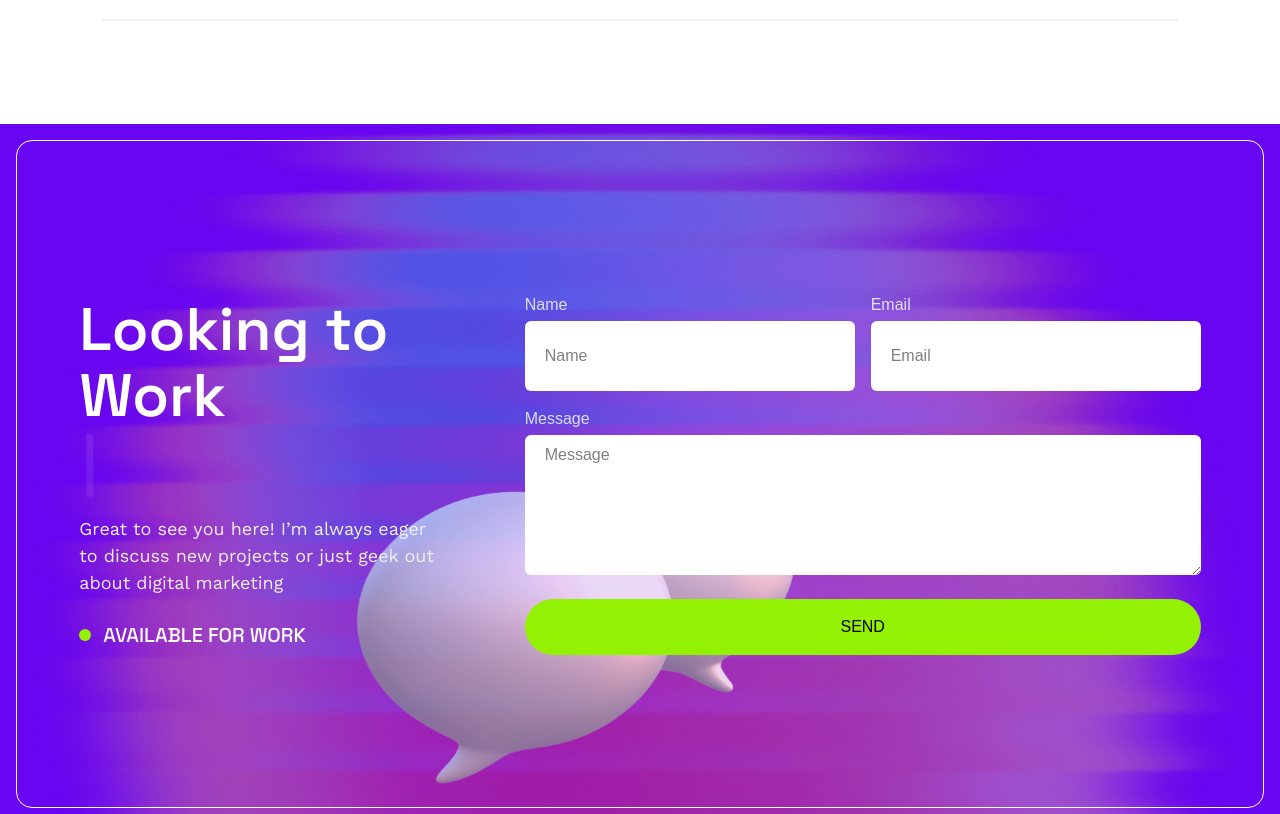
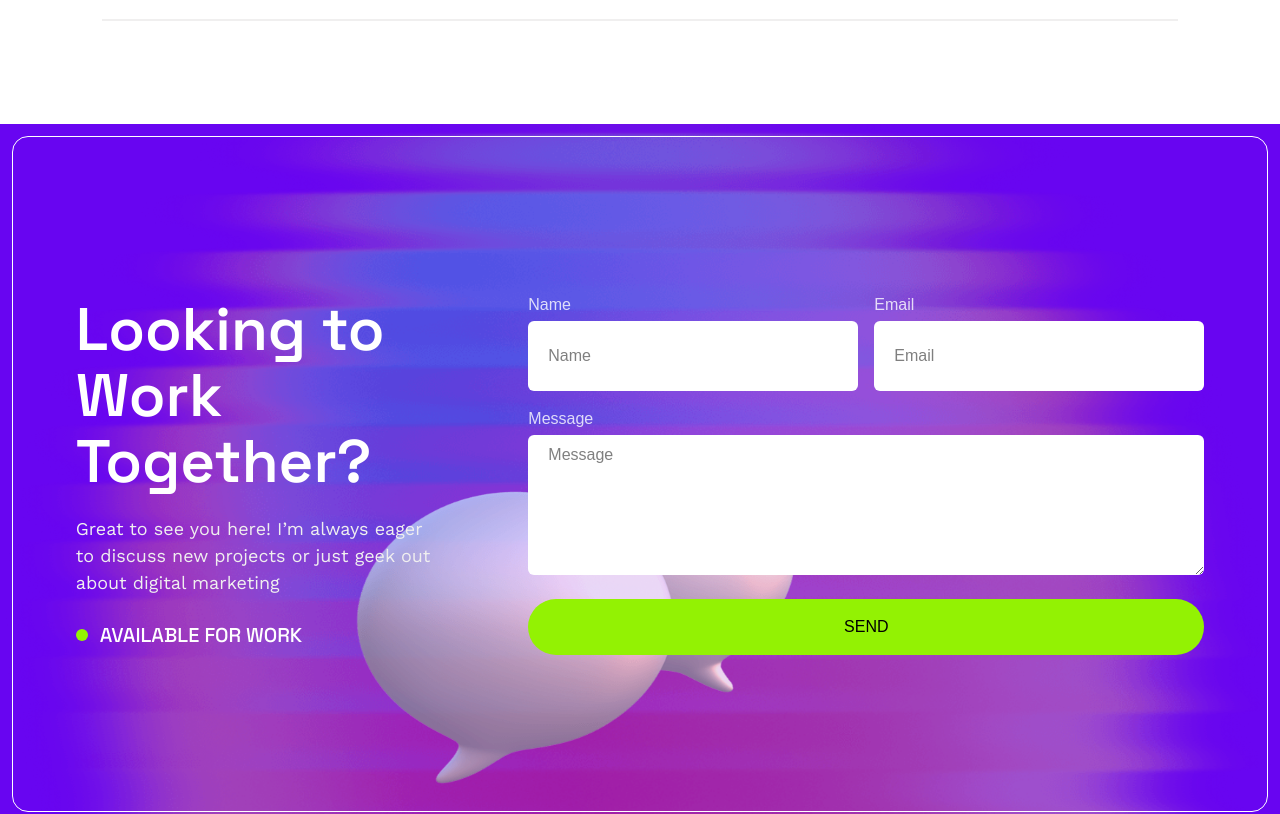
Before and after one commit to ahmedafzal98/ahmed-portfolio, a Next.js app: page / in a window 1280 px wide. Shown: the part 5680-6494 px from the top of the page. Built offline with nearby package versions, Linux system fonts and the light colour scheme.

Commit message:
fixed issues

```diff
--- a/src/components/ContactForm.tsx
+++ b/src/components/ContactForm.tsx
@@ -81,7 +81,8 @@ const ContactForm = forwardRef<HTMLDivElement>((props, ref) => {
   return (
     <motion.div
       ref={ref}
-      className="relative bg-[#6805F1] h-[700px] p-4 mt-[8%] overflow-hidden"
+      id="contact"
+      className="relative bg-[#6805F1] h-[700px] p-3 mt-[8%] overflow-hidden"
       initial={{ opacity: 0 }}
       whileInView={{ opacity: 1 }}
       viewport={{ once: true, amount: 0.2 }}
@@ -115,15 +116,7 @@ const ContactForm = forwardRef<HTMLDivElement>((props, ref) => {
             transition={{ duration: 0.6, delay: 0.2 }}
           >
             <span className="flex flex-col font-spaceGrotesk text-3xl sm:text-4xl md:text-6xl font-semibold leading-[1.1] text-white">
-              <Typewriter
-                words={["Looking to Work", "Together?"]}
-                loop={false}
-                cursor
-                cursorStyle="|"
-                typeSpeed={80}
-                deleteSpeed={50}
-                delaySpeed={1000}
-              />
+              Looking to Work Together?
             </span>
 
             <span className="font-workSans text-sm sm:text-base md:text-[18px] font-normal text-[#F0EFEF]">
@@ -221,7 +214,7 @@ const ContactForm = forwardRef<HTMLDivElement>((props, ref) => {
               disabled={isSubmitting}
               className={`mt-6 md:w-full ${
                 isSubmitting ? "opacity-60 cursor-not-allowed" : ""
-              } bg-[#93F203] text-black hover:text-white transition-all ease-in-out cursor-pointer h-12 sm:h-14 flex items-center justify-center rounded-full text-sm sm:text-base`}
+              } bg-[#93F203] text-black hover:text-white transition-all w-full ease-in-out cursor-pointer h-12 sm:h-14 flex items-center justify-center rounded-full text-sm sm:text-base`}
             >
               {isSubmitting ? "Sending..." : "SEND"}
             </button>
--- a/src/components/HeroIntro.tsx
+++ b/src/components/HeroIntro.tsx
@@ -14,7 +14,7 @@ const HeroIntro: React.FC<HeroIntroProps> = ({ scrollToContact }) => {
         problem-solving.
       </p>
 
-      <div className="block md:hidden mt-4">
+      <div onClick={scrollToContact} className="block md:hidden mt-4">
         <button className="w-full bg-[#93F203] text-black py-3 rounded-full font-bold font-poppins text-center">
           Hire Me
         </button>
```
